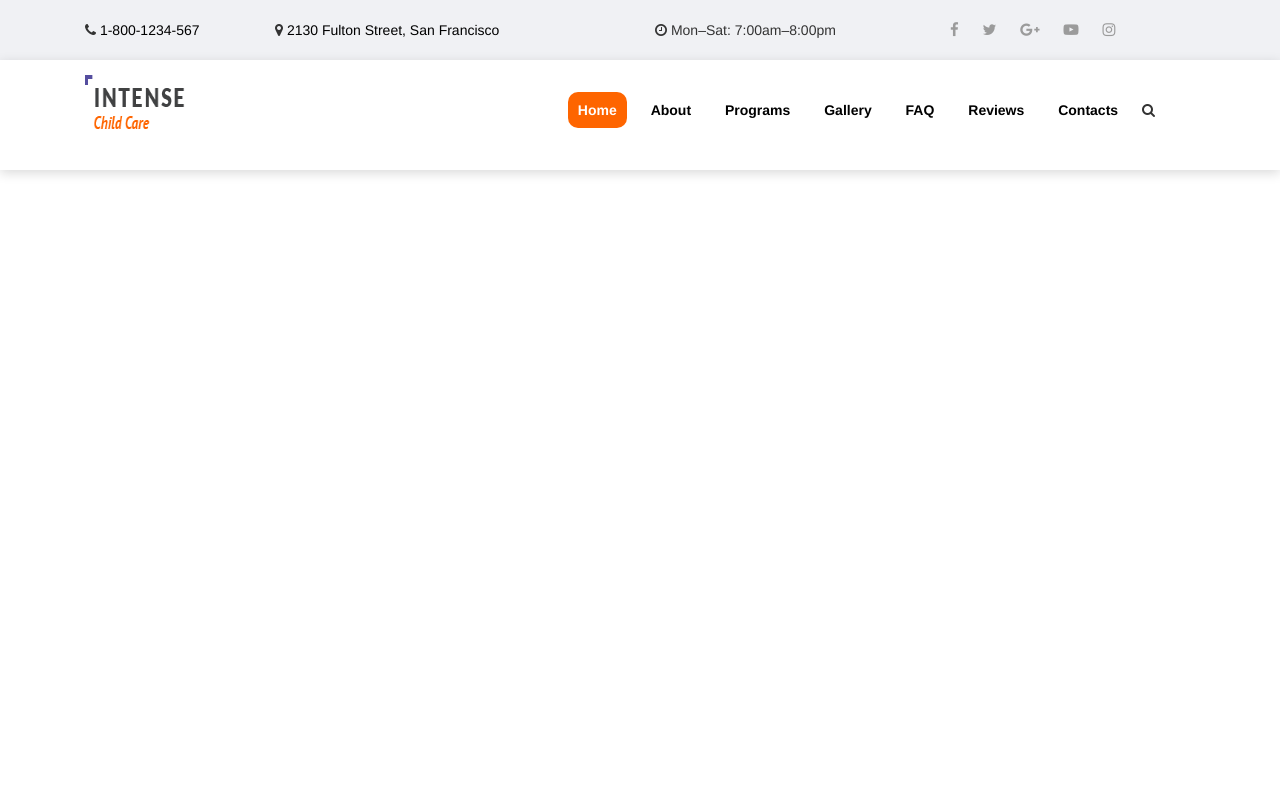
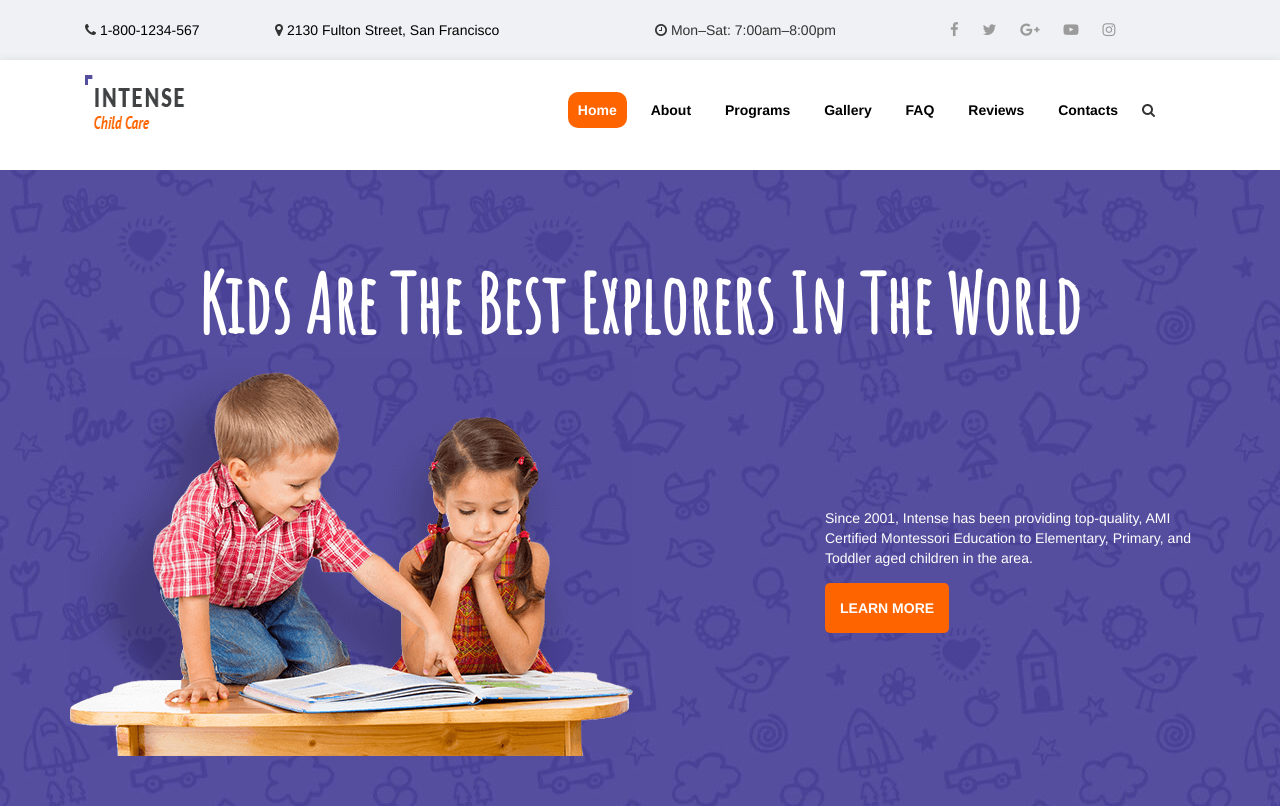
Before and after one commit to muradmikayilzadeh/intense, a plain HTML site: page index.html in a window 1280 px wide. Drawn offline with Linux system fonts and the light colour scheme.

Commit message:
Header hazirdir

```diff
--- a/assets/js/myjs/menu.js
+++ b/assets/js/myjs/menu.js
@@ -1,6 +1,7 @@
 $(document).ready(function() {
 
 	var a=false;
+
 
 	$('#mmw').height($(window).height())
 
--- /dev/null
+++ b/assets/sass/partials/_header.scss
@@ -0,0 +1,59 @@
+#header{
+
+	background:url('../images/content/bg1.jpg');
+
+	h1{
+		font-family: 'Amatic SC', cursive;
+		color:white;
+		font-weight: bold;
+		font-size: 80px;
+		text-align: center;
+		padding-top: 70px;
+	}
+
+	img{
+		margin-bottom: 50px;
+		display: inline-block;
+	}
+
+	.text{
+		color:white;
+		margin-left: -100px;
+		margin-top: 150px;
+		display: inline-block;
+		width: 400px;
+
+		button{
+
+			color:white;
+			border:none;
+			background:#FE6500;
+			border-radius:5px;
+			padding:15px;
+			transition: all .4s ease;
+			font-weight: bold;
+			margin-top: 15px;
+			&:hover{
+				background:#CB5100;
+			}
+		}
+	}
+
+	@media(max-width:967px){
+
+		h1{
+			font-size: 50px;
+		}
+
+		.text{
+			width:auto;
+			float: none;
+			text-align: center;
+			margin-left: 0;
+			margin-top: 10px;
+			margin-bottom:60px;
+		}
+
+	}
+
+}
--- a/assets/sass/partials/_menu.scss
+++ b/assets/sass/partials/_menu.scss
@@ -55,6 +55,8 @@
 #mmw{
 	transform:translateX(-300px);
 	position: fixed;
+	background:white;
+	z-index:50;
 	top:75px;
 	box-shadow: 0 1px 4px 0 rgba(0, 0, 0, 0.15);
 	ul{
--- a/assets/sass/style.scss
+++ b/assets/sass/style.scss
@@ -1,3 +1,4 @@
 @import 'partials/variables';
 @import 'partials/info';
 @import 'partials/menu';
+@import 'partials/header';
--- a/index.html
+++ b/index.html
@@ -9,7 +9,7 @@
 	<link rel="stylesheet" href="assets/css/bootstrap.min.css">
 	<link rel="stylesheet" href="assets/css/font-awesome.min.css">
 	<link rel="stylesheet" href="assets/css/style.css">
-
+	<link href="https://fonts.googleapis.com/css?family=Amatic+SC" rel="stylesheet">
 	<script src="assets/js/jquery-3.2.1.min.js"></script>
 
 </head>
@@ -129,10 +129,36 @@
 
 			<!-- end menu -->
 
+
+			<!-- header -->
+
+			<section id="header" class="col-md-12 col-sm-12 col-xs-12 col-lg-12">
+
+				<div class="container">
+
+					<h1>Kids Are The Best Explorers In The World</h1>
+
+					<img src="assets/images/content/kids.png" class="img img-responsive hidden-sm hidden-xs">
+
+
+					<div class="text pull-right col-sm-12 col-xs-12">
+						Since 2001, Intense has been providing top-quality, AMI Certified Montessori Education to Elementary, Primary, and Toddler aged children in the area.
+
+						<br>
+						<button class="text-uppercase">Learn More</button>
+
+					</div>
+
+				</div>
+
+			</section>
+
+			<!-- end header -->
+
 		</div>
 
 	</div>
 
 </body>
+</html>
 <script src="assets/js/myjs/menu.js"></script>
-</html>
```
Also changed, not shown: assets/css/style.css, assets/images/content/bg1.jpg (added), assets/images/content/kids.png (added), 1 other file.
